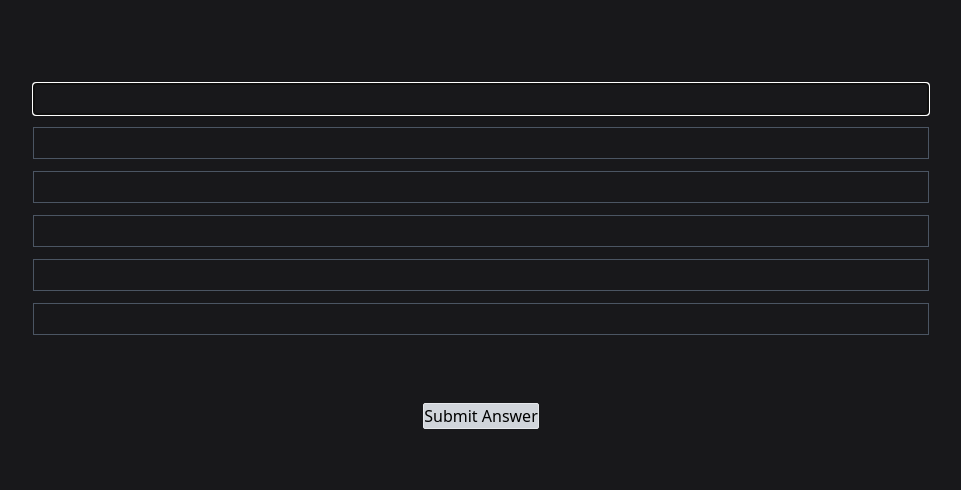
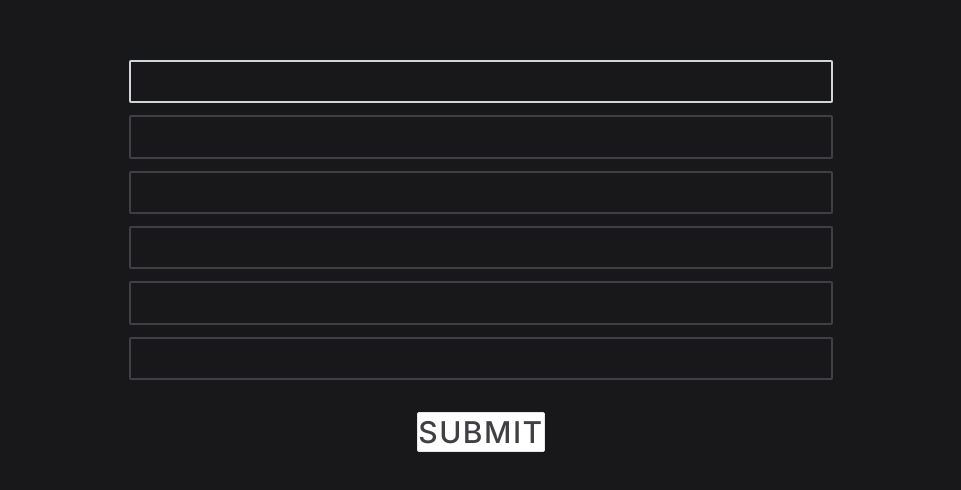
Before and after one commit to jdelmundo23/music-guesser, a Next.js app: page / in a window 1280 px wide. Shown: the part 144-634 px from the top of the page, without its empty margins (159-1120 px from the left). Built offline with nearby package versions, Linux system fonts and the light colour scheme.

Commit message:
added fonts and formatted button

```diff
--- a/app/layout.js
+++ b/app/layout.js
@@ -4,10 +4,12 @@ export const metadata = {
   description: 'Music guessing app',
 }
 
+
+
 export default function RootLayout({ children }) {
  return (
     <html lang="en">
-      <body className="">
+      <body className={``}>
         {children}
       </body>
     </html>
--- a/app/page.js
+++ b/app/page.js
@@ -1,13 +1,20 @@
 'use client'
 import {useState, useRef, useEffect} from 'react';
+import { Lora, Inter } from '@next/font/google'
+
+const lora = Lora({
+  subsets: ['latin'],
+})
+const inter = Inter({
+  subsets: ['latin'],
+})
 
 export default function App() {
   const [activeIndex, setActiveIndex] = useState(0);
   const [isGameOver, setGameOver] = useState(false);
   function submitAnswer(e) {
     e.preventDefault()
-    console.log("submit");
-    const answer = e.target[activeIndex].value;
+    const answer = e.target[activeIndex]?.value;
     if(testGuess(answer)){
       setGameOver(true);
     } else{
@@ -22,14 +29,14 @@ export default function App() {
     "correct")
   }
   return (
-    <form onSubmit={e => submitAnswer(e)} className="flex flex-col w-screen h-screen items-center justify-center justify-items-center bg-zinc-900">
-      <div className="flex flex-col space-y-3 h-[40%] w-[70%]">
+    <form onSubmit={e => submitAnswer(e)} className="flex flex-col w-screen h-screen items-center space-y-8 justify-center justify-items-center bg-zinc-900">
+      <div className="flex flex-col space-y-3 h-[40%] w-[55%]">
         {new Array(6).fill(null).map((_, i) =>
           <Guess key={i} status={getBoxStatus(i)}></Guess>
         )}
       </div>
-      <div>
-        <button className="bg-gray-300 border rounded-sm">Submit Answer</button>
+      <div className="w-[10%] h-[5%]">
+        <button disabled={isGameOver || activeIndex > 5} className={`${inter.className} bg-white border rounded-sm w-full h-full text-3xl font-medium text-zinc-700 tracking-wider disabled:opacity-40 transition-colors duration-100`}>SUBMIT</button>
       </div>
     </form>
   )
@@ -40,9 +47,9 @@ function Guess( {status} ) {
   const inputRef = useRef(null);
   const isActive = status === "active";
   useEffect(() => {
-    isActive && inputRef.current.focus();
+    setTimeout(() => isActive && inputRef.current.focus(), 75);
   }, [isActive]);
-  return <input required ref={inputRef} disabled={!isActive} value={answer} className={`bg-transparent border ${getColor(status)} text-white h-[10%]`} onChange={e => setAnswer(e.target.value)}></input>
+  return <input required spellCheck={false} ref={inputRef} disabled={!isActive} value={answer} className={`${lora.className} text-3xl bg-transparent border-2 rounded-sm ${getColor(status)} text-white h-[15%] transition-colors duration-150 outline-none px-2 tracking-wide selection:bg-gray-50 selection:text-black`} onChange={e => setAnswer(e.target.value)}></input>
 }
 
 function getColor(status) {
@@ -52,7 +59,7 @@ function getColor(status) {
     case "wrong":
       return "border-red-800";
     case "pending":
-      return "border-gray-600";
+      return "border-zinc-700";
     case "correct":
       return "border-green-500";
   }
--- a/package.json
+++ b/package.json
@@ -9,6 +9,7 @@
     "lint": "next lint"
   },
   "dependencies": {
+    "@next/font": "^14.0.0",
     "next": "^14.0.0",
     "react": "^18",
     "react-dom": "^18"
```
Also changed, not shown: 1 other file (tests, documents, lock files or other folders).
